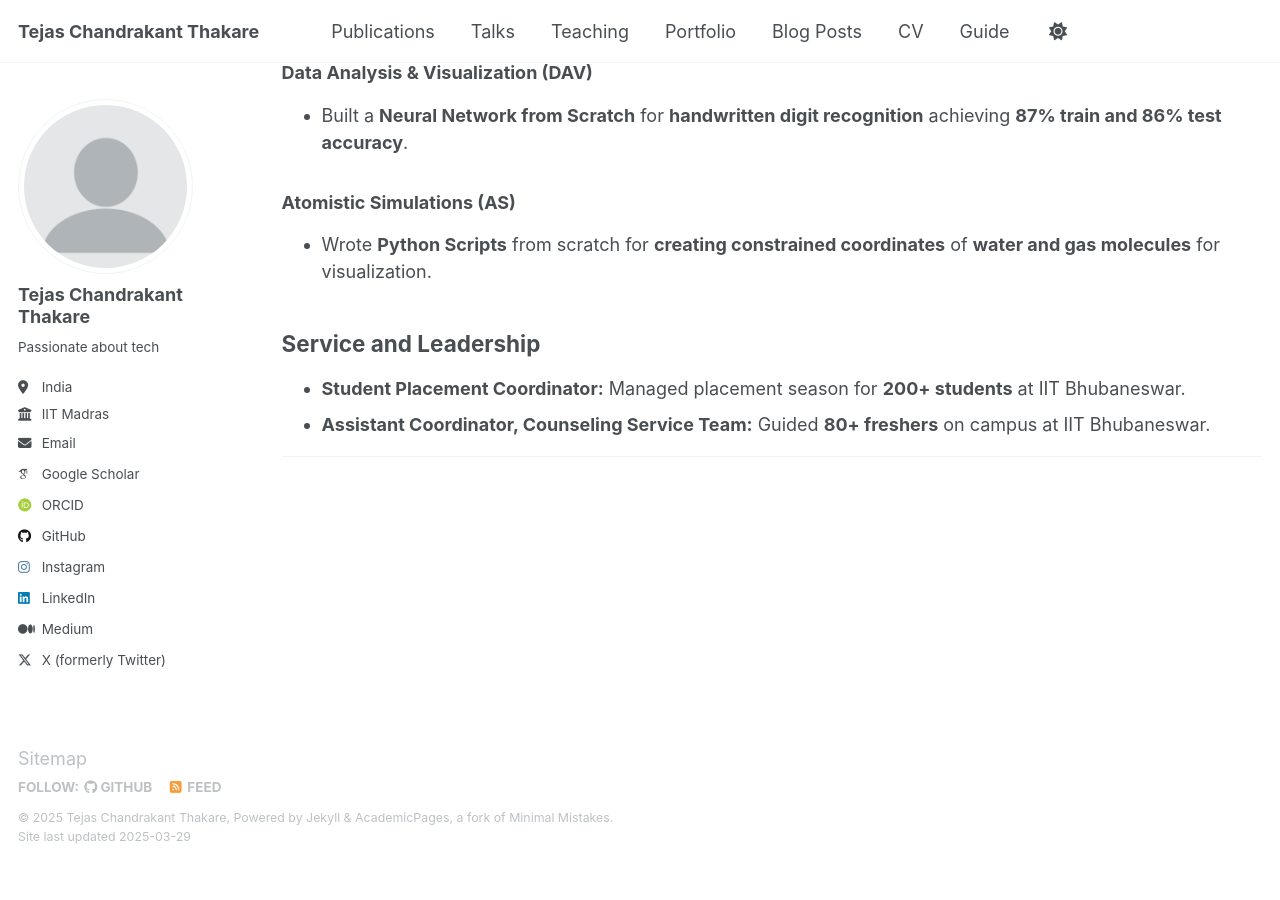
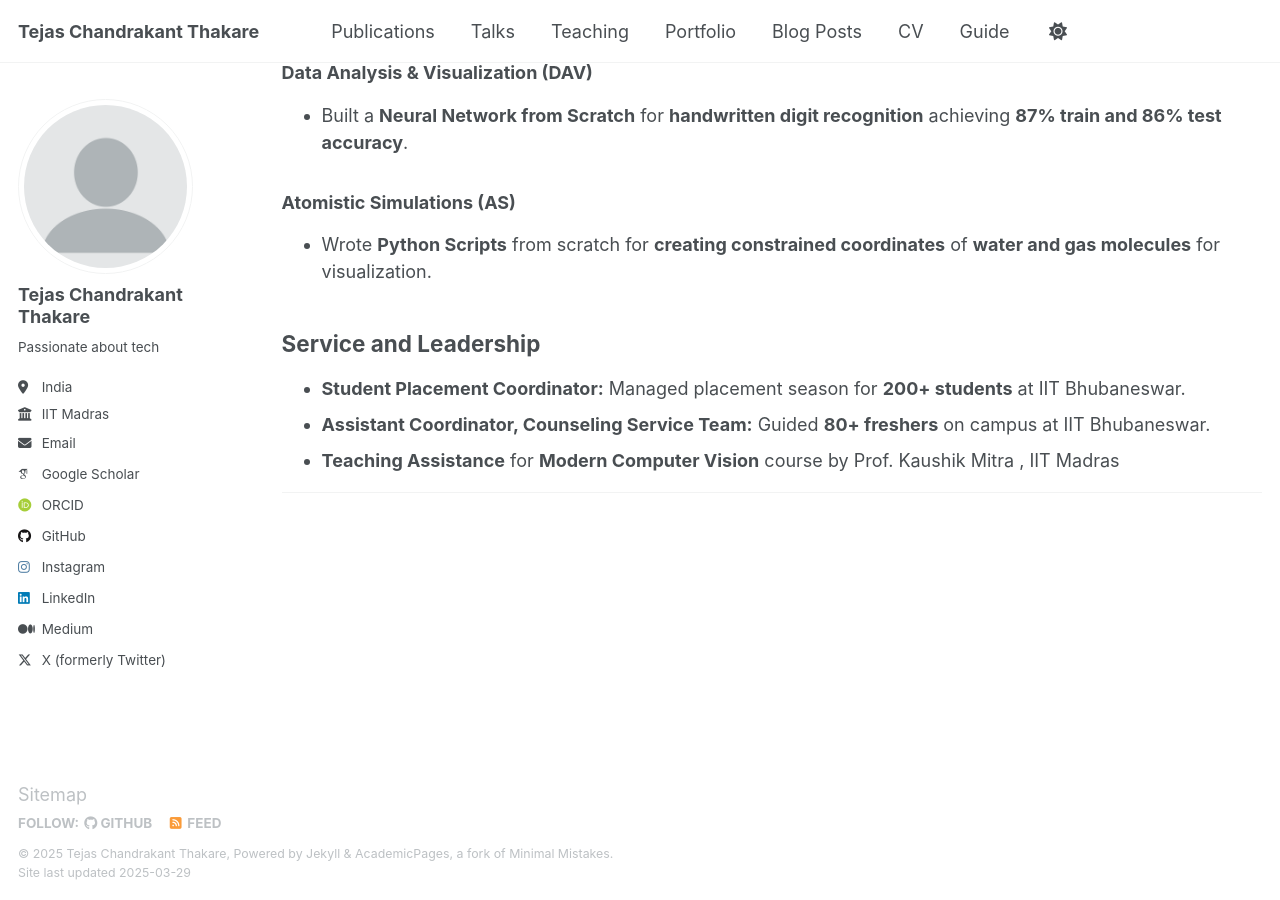
Before and after one commit to TejasCThakare/tejascthakare.github.io, a Jekyll site: the page built from _pages/cv.md, in a window 1280 px wide and 900 px high, scrolled down 4070 px. Built offline with Jekyll 4.4.1, drawn with Linux system fonts in a browser that asks for light colours; some web fonts are replaced; before the commit the page ends 4934 px from its top, so only the background shows below that.

Commit message:
Update cv.md

```diff
--- a/_pages/cv.md
+++ b/_pages/cv.md
@@ -120,6 +120,7 @@ redirect_from:
 
 * **Student Placement Coordinator:** Managed placement season for **200+ students** at IIT Bhubaneswar.
 * **Assistant Coordinator, Counseling Service Team:** Guided **80+ freshers** on campus at IIT Bhubaneswar.
+* **Teaching Assistance** for **Modern Computer Vision** course by Prof. Kaushik Mitra , IIT Madras
 
 
 ---
```
